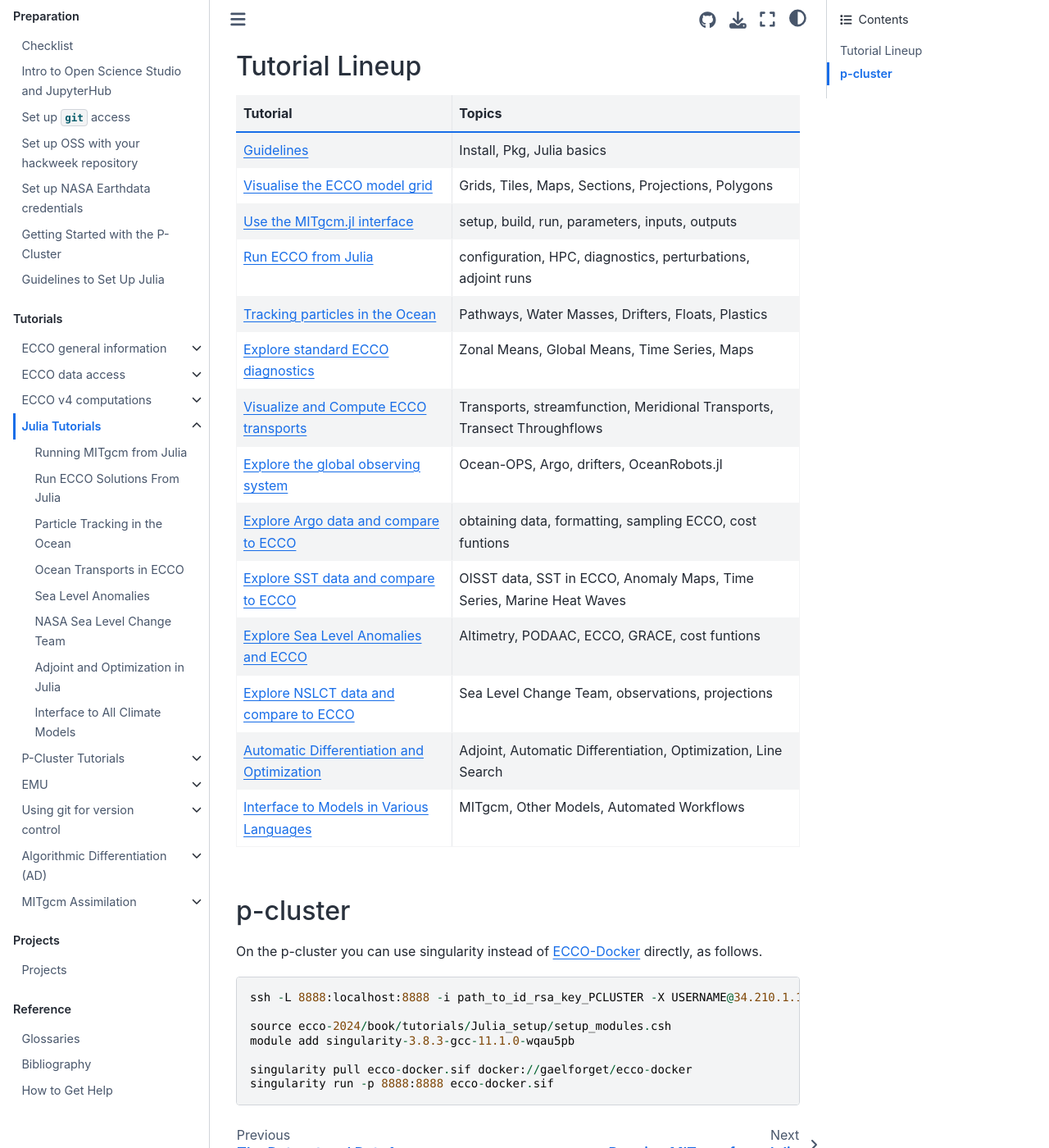
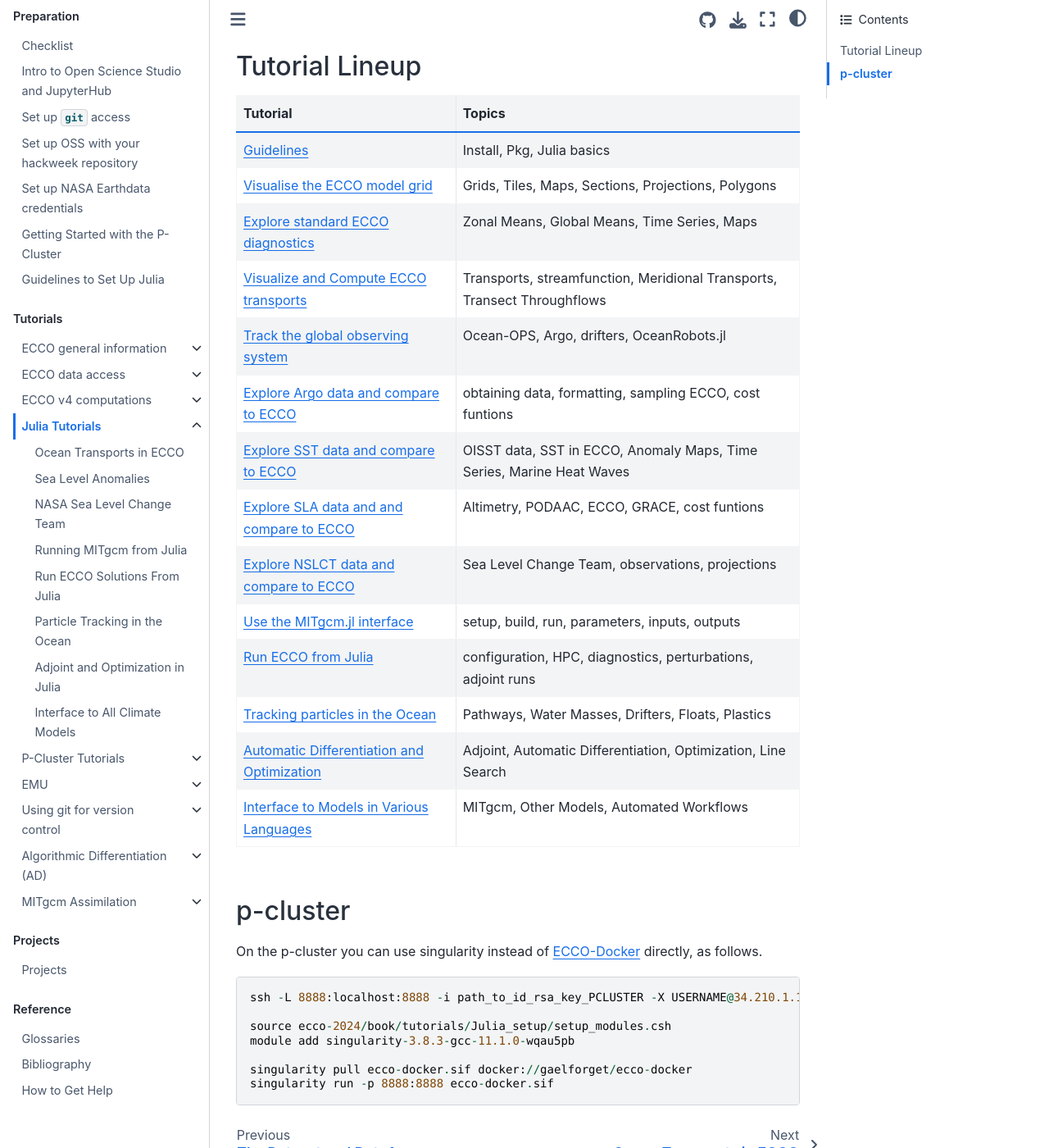
Before and after one commit to ECCO-Hackweek/ecco-2024, a Jupyter Book: the page built from book/tutorials/Julia_ECCO_and_more_index.md, in a window 1280 px wide and 1400 px high, scrolled down 240 px. Shown: the whole window at 82% size. Built offline with Jupyter Book 1.0.4 settings and Sphinx 7.4.7 and the Sphinx Book theme 1.1.4, drawn with Linux system fonts in a browser that asks for light colours; pages that are not in the unit, such as notebooks, are missing from menus; some of the changed text lies outside the part shown.

Commit message:
re-order Julia notebooks in toc and index

```diff
--- a/book/_toc.yml
+++ b/book/_toc.yml
@@ -48,9 +48,6 @@ parts:
     - file: tutorials/Julia_ECCO_and_more_index
       sections:
         - file: tutorials/Julia_ECCO_and_more/MITgcm_ECCO_grid
-        - file: tutorials/Julia_ECCO_and_more/MITgcm_test_run
-        - file: tutorials/Julia_ECCO_and_more/MITgcm_run_ECCO4
-        - file: tutorials/Julia_ECCO_and_more/particle_tracking
         - file: tutorials/Julia_ECCO_and_more/ECCO_diagnostics
         - file: tutorials/Julia_ECCO_and_more/Transports
         - file: tutorials/Julia_ECCO_and_more/GOOS
@@ -58,6 +55,9 @@ parts:
         - file: tutorials/Julia_ECCO_and_more/SST
         - file: tutorials/Julia_ECCO_and_more/SeaLevelAnomalies
         - file: tutorials/Julia_ECCO_and_more/NSLCT
+        - file: tutorials/Julia_ECCO_and_more/MITgcm_test_run
+        - file: tutorials/Julia_ECCO_and_more/MITgcm_run_ECCO4
+        - file: tutorials/Julia_ECCO_and_more/particle_tracking
         - file: tutorials/Julia_ECCO_and_more/Adjoint_and_Optim_in_Julia
         - file: tutorials/Julia_ECCO_and_more/ClimateModels_interface
     - file:  tutorials/pcluster_tutorial_index
--- a/book/tutorials/Julia_ECCO_and_more_index.md
+++ b/book/tutorials/Julia_ECCO_and_more_index.md
@@ -10,16 +10,16 @@ The included notebooks can be run on OSS, p-cluster, your own laptop, or using t
 | -  | - |
 | [Guidelines](../preliminary/Julia_setup.ipynb) | Install, Pkg, Julia basics |
 | [Visualise the ECCO model grid](./Julia_ECCO_and_more/MITgcm_ECCO_grid.ipynb) | Grids, Tiles, Maps, Sections, Projections, Polygons|
+| [Explore standard ECCO diagnostics](./Julia_ECCO_and_more/ECCO_diagnostics.ipynb) | Zonal Means, Global Means, Time Series, Maps|
+| [Visualize and Compute ECCO transports](./Julia_ECCO_and_more/Transports.ipynb) | Transports, streamfunction, Meridional Transports, Transect Throughflows |
+| [Track the global observing system](./Julia_ECCO_and_more/GOOS.ipynb) | Ocean-OPS, Argo, drifters, OceanRobots.jl |
+| [Explore Argo data and compare to ECCO](./Julia_ECCO_and_more/ArgoData.ipynb) | obtaining data, formatting, sampling ECCO, cost funtions |
+| [Explore SST data and compare to ECCO](./Julia_ECCO_and_more/SST.ipynb) | OISST data, SST in ECCO, Anomaly Maps, Time Series, Marine Heat Waves |
+| [Explore SLA data and and compare to ECCO](./Julia_ECCO_and_more/SeaLevelAnomalies.ipynb) | Altimetry, PODAAC, ECCO, GRACE, cost funtions |
+| [Explore NSLCT data and compare to ECCO](./Julia_ECCO_and_more/NSLCT.ipynb) | Sea Level Change Team, observations, projections |
 | [Use the MITgcm.jl interface](./Julia_ECCO_and_more/MITgcm_test_run.ipynb) | setup, build, run, parameters, inputs, outputs|
 | [Run ECCO from Julia](./Julia_ECCO_and_more/MITgcm_run_ECCO4.ipynb) | configuration, HPC, diagnostics, perturbations, adjoint runs |
 | [Tracking particles in the Ocean](./Julia_ECCO_and_more/particle_tracking.ipynb) | Pathways, Water Masses, Drifters, Floats, Plastics |
-| [Explore standard ECCO diagnostics](./Julia_ECCO_and_more/ECCO_diagnostics.ipynb) | Zonal Means, Global Means, Time Series, Maps|
-| [Visualize and Compute ECCO transports](./Julia_ECCO_and_more/Transports.ipynb) | Transports, streamfunction, Meridional Transports, Transect Throughflows |
-| [Explore the global observing system](./Julia_ECCO_and_more/GOOS.ipynb) | Ocean-OPS, Argo, drifters, OceanRobots.jl |
-| [Explore Argo data and compare to ECCO](./Julia_ECCO_and_more/ArgoData.ipynb) | obtaining data, formatting, sampling ECCO, cost funtions |
-| [Explore SST data and compare to ECCO](./Julia_ECCO_and_more/SST.ipynb) | OISST data, SST in ECCO, Anomaly Maps, Time Series, Marine Heat Waves |
-| [Explore Sea Level Anomalies and ECCO](./Julia_ECCO_and_more/SeaLevelAnomalies.ipynb) | Altimetry, PODAAC, ECCO, GRACE, cost funtions |
-| [Explore NSLCT data and compare to ECCO](./Julia_ECCO_and_more/NSLCT.ipynb) | Sea Level Change Team, observations, projections |
 | [Automatic Differentiation and Optimization](./Julia_ECCO_and_more/Adjoint_and_Optim_in_Julia.ipynb) | Adjoint, Automatic Differentiation, Optimization, Line Search |
 | [Interface to Models in Various Languages](./Julia_ECCO_and_more/ClimateModels_interface.ipynb) | MITgcm, Other Models, Automated Workflows|
 
```
